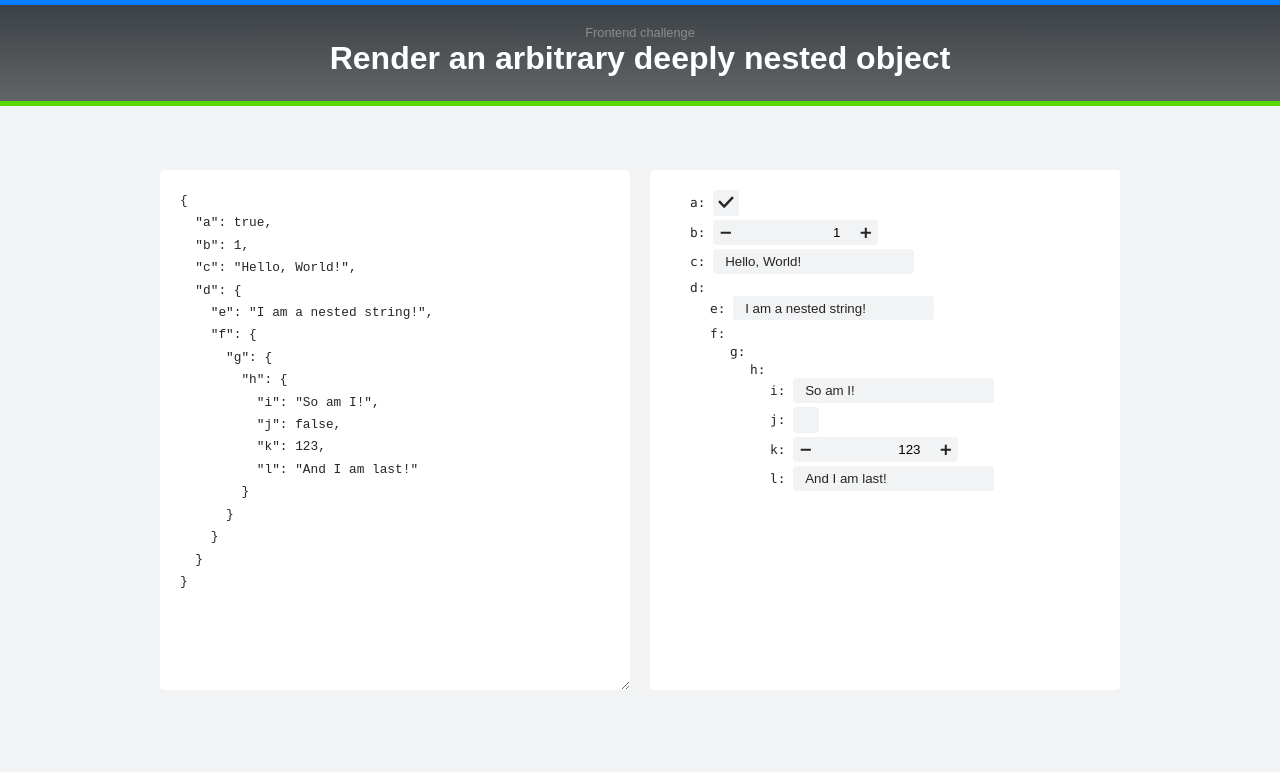
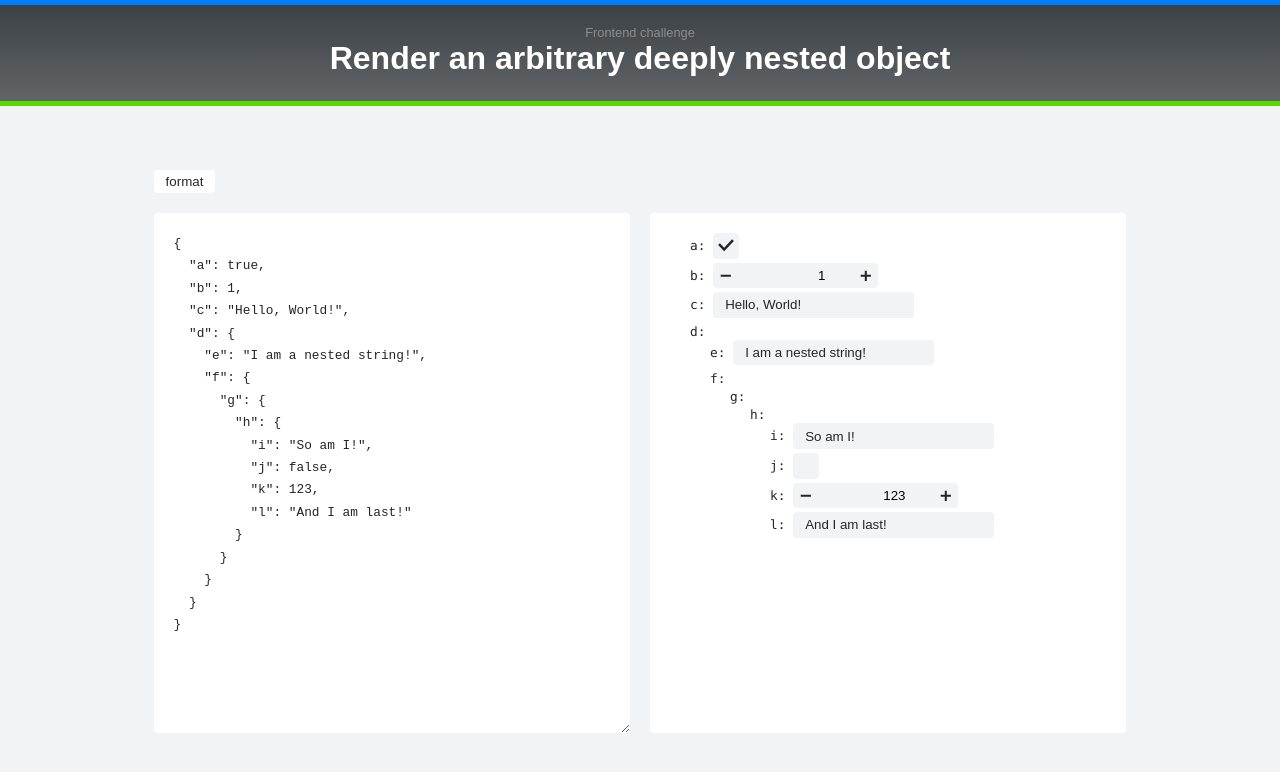
Before and after one commit to p2501dev/challenge-01, an Angular app: page / in a window 1280 px wide. Shown: the top 772 px of the page. Built offline with nearby package versions, Linux system fonts and the light colour scheme.

Commit message:
wired up form to node-tree, added format-button, adjusted styling

```diff
--- a/src/app/app.component.html
+++ b/src/app/app.component.html
@@ -1,4 +1,7 @@
 <chll-header></chll-header>
+
+<div class="toolbar"><button (click)="formatFormData()">format</button></div>
+
 <div class="wrapper">
   <chll-form class="form" [value]="text"></chll-form>
   <chll-node class="presenter" [value]="object"></chll-node>
--- a/src/app/app.component.scss
+++ b/src/app/app.component.scss
@@ -1,4 +1,25 @@
 @import './../scss/variables/colors';
+
+button {
+  border-radius: 0.25rem;
+  outline: none;
+  border: 0;
+  background: #fff;
+  color: $omni-black;
+  padding: 4px 12px;
+}
+
+.toolbar {
+  margin: 5vw 12vw 0 12vw;
+
+  @media screen and (max-width: 1200px) {
+    margin: 5vw 5vw 0 5vw;
+  }
+
+  @media screen and (max-width: 768px) {
+    margin: 10px 10px 0 10px;
+  }
+}
 
 .form,
 .presenter {
@@ -8,10 +29,10 @@
 
 .form {
   height: calc(60vh + 40px);
-  margin: 10% 10px 0 25%;
+  margin: 20px 10px 0 12vw;
 
   @media screen and (max-width: 1200px) {
-    margin: 10% 10px 0 10%;
+    margin: 20px 10px 0 5vw;
   }
 
   @media screen and (max-width: 768px) {
@@ -24,10 +45,10 @@
   background: #fff;
   height: 60vh;
   padding: 20px;
-  margin: 10% 25% 0 10px;
+  margin: 20px 12vw 0 10px;
 
   @media screen and (max-width: 1200px) {
-    margin: 10% 10% 0 10px;
+    margin: 20px 5vw 0 10px;
   }
 
   @media screen and (max-width: 768px) {
--- a/src/app/app.component.ts
+++ b/src/app/app.component.ts
@@ -1,37 +1,42 @@
-import { Component } from '@angular/core';
+import { Component, OnDestroy } from '@angular/core';
+
+import { Subscription } from 'rxjs';
+import { throttleTime } from 'rxjs/operators';
+
+import { SharedService } from './services/shared.service';
 
 @Component({
   selector: 'chll-root',
   templateUrl: './app.component.html',
   styleUrls: ['./app.component.scss'],
 })
-export class AppComponent {
+export class AppComponent implements OnDestroy {
   text: string;
   object: any;
 
-  constructor() {
-    const initialInput = `
-{
-  "a": true,
-  "b": 1,
-  "c": "Hello, World!",
-  "d": {
-    "e": "I am a nested string!",
-    "f": {
-      "g": {
-        "h": {
-          "i": "So am I!",
-          "j": false,
-          "k": 123,
-          "l": "And I am last!"
-        }
-      }
+  private readonly subscriptions = new Subscription();
+
+  constructor(private sharedService: SharedService) {
+    const sub = this.sharedService
+      .getFromData()
+      .pipe(throttleTime(250))
+      .subscribe(data => this.convertFormData(data));
+    this.subscriptions.add(sub);
+  }
+
+  ngOnDestroy(): void {
+    this.subscriptions.unsubscribe();
+  }
+
+  formatFormData(): void {
+    this.text = JSON.stringify(this.object, undefined, 2);
+  }
+
+  convertFormData(data: string): void {
+    try {
+      this.object = JSON.parse(data);
+    } catch {
+      return;
     }
   }
 }
-    `;
-
-    this.object = JSON.parse(initialInput);
-    this.text = JSON.stringify(this.object, undefined, 2);
-  }
-}
--- a/src/app/form/form.component.html
+++ b/src/app/form/form.component.html
@@ -1 +1 @@
-<textarea class="textarea input border" [(ngModel)]="value"></textarea>
+<textarea [(ngModel)]="value" (input)="inputChanged()"></textarea>
--- /dev/null
+++ b/src/app/form/form.component.scss
@@ -0,0 +1,10 @@
+textarea {
+  height: calc(100% - 40px);
+  background-color: #fff;
+  padding: 20px;
+  width: calc(100% - 40px);
+  font-size: 0.8rem;
+  line-height: 1.4rem;
+  margin: 0;
+  overflow: visible;
+}
--- a/src/app/form/form.component.ts
+++ b/src/app/form/form.component.ts
@@ -1,10 +1,46 @@
-import { Component, Input, Output, EventEmitter } from '@angular/core';
+import { Component, Input, OnInit } from '@angular/core';
+
+import { SharedService } from '../services/shared.service';
 
 @Component({
   selector: 'chll-form',
   templateUrl: './form.component.html',
+  styleUrls: ['./form.component.scss'],
 })
-export class FormComponent {
+export class FormComponent implements OnInit {
   @Input() value: string;
-  @Output() valueChange: EventEmitter<string> = new EventEmitter<string>();
+
+  constructor(private sharedService: SharedService) {}
+
+  ngOnInit(): void {
+    const initialInput = `
+{
+  "a": true,
+  "b": 1,
+  "c": "Hello, World!",
+  "d": {
+    "e": "I am a nested string!",
+    "f": {
+      "g": {
+        "h": {
+          "i": "So am I!",
+          "j": false,
+          "k": 123,
+          "l": "And I am last!"
+        }
+      }
+    }
+  }
 }
+    `;
+
+    const obj = JSON.parse(initialInput);
+    this.value = JSON.stringify(obj, undefined, 2);
+
+    this.inputChanged();
+  }
+
+  inputChanged() {
+    this.sharedService.setFormData(this.value);
+  }
+}
--- a/src/app/node/components/input-number/input-number.component.html
+++ b/src/app/node/components/input-number/input-number.component.html
@@ -12,7 +12,7 @@
     >
       <path d="M 14.999,26.999 V 23 h 20.002 v 3.999 H 14.999 z" />
     </svg>
-    <input class="input" type="string" [(ngModel)]="value" />
+    <input class="input" type="number" [(ngModel)]="value" />
     <svg
       id="plus"
       x="0px"
--- a/src/app/node/components/input-number/input-number.component.scss
+++ b/src/app/node/components/input-number/input-number.component.scss
@@ -7,8 +7,10 @@
 .input {
   border: 0;
   text-align: right;
+  height: 1rem;
   width: calc(165px - 3.2rem - 24px);
   vertical-align: middle;
+  -moz-appearance: textfield;
 }
 
 #minus,
--- /dev/null
+++ b/src/app/services/shared.service.ts
@@ -0,0 +1,16 @@
+import { Injectable } from '@angular/core';
+
+import { Observable, ReplaySubject } from 'rxjs';
+
+@Injectable({ providedIn: 'root' })
+export class SharedService {
+  private readonly formData$ = new ReplaySubject<string>(1);
+
+  public getFromData(): Observable<string> {
+    return this.formData$;
+  }
+
+  public setFormData(data: string) {
+    this.formData$.next(data);
+  }
+}
--- a/src/scss/layout/_input.scss
+++ b/src/scss/layout/_input.scss
@@ -5,15 +5,8 @@ input {
   padding: 0.3rem 0.75rem;
 }
 
-textarea {
-  background-color: #fff;
-  padding: 20px;
-  height: calc(100% - 40px);
-  width: calc(100% - 40px);
-  font-size: 0.8rem;
-  line-height: 1.4rem;
-  margin: 0;
-  overflow: visible;
+.textinput {
+  height: 1rem;
 }
 
 .textinput,
```
Also changed, not shown: package.json (+16 -2 lines), 2 other files (tests, documents, lock files or other folders).
